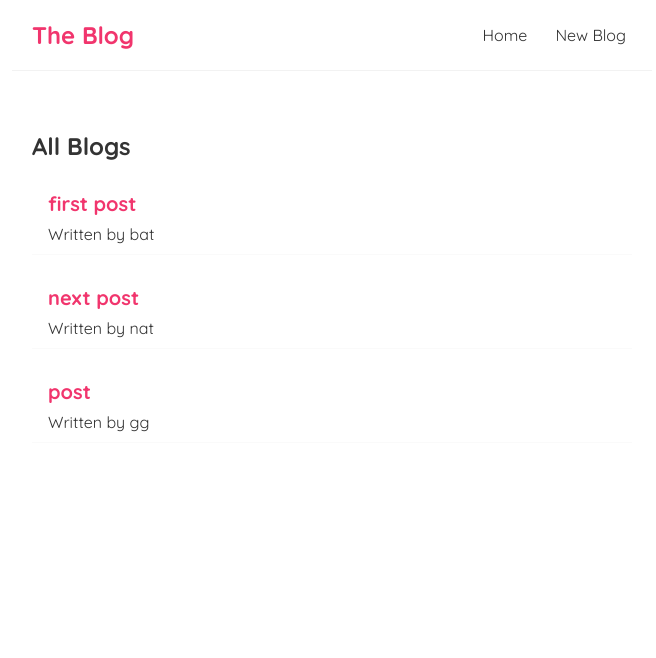
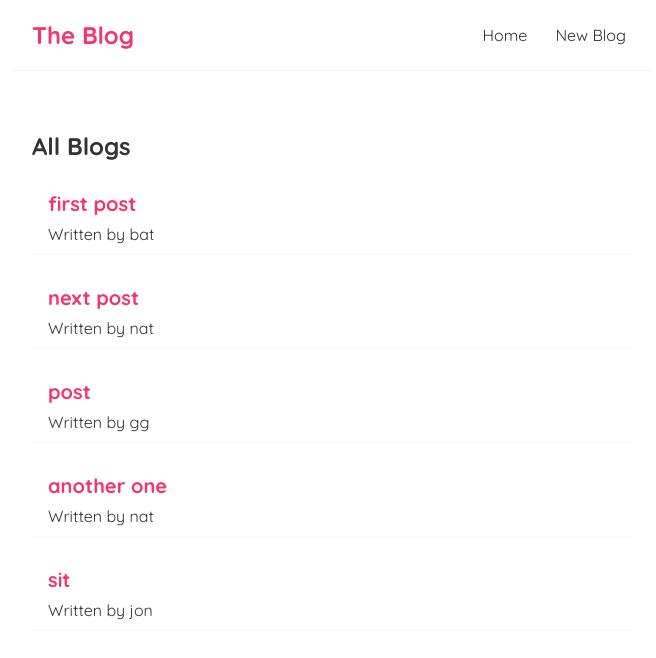
Before and after one commit to ggruiz7/TheBlogSpot, a React (Create React App) app: page / in a window 1280 px wide. Shown: the top 658 px of the page, without its empty margins (308-964 px from the left). Built offline with nearby package versions, Linux system fonts and the light colour scheme; data requests are answered from the project's data file.

Commit message:
useHistory to redirect to homepage after posting

```diff
--- a/data/db.json
+++ b/data/db.json
@@ -17,6 +17,18 @@
       "body": "hello",
       "author": "gg",
       "id": 3
+    },
+    {
+      "title": "another one",
+      "body": "yo",
+      "author": "nat",
+      "id": 4
+    },
+    {
+      "title": "sit",
+      "body": "down",
+      "author": "jon",
+      "id": 5
     }
   ]
 }
--- a/src/componets/Create.js
+++ b/src/componets/Create.js
@@ -1,10 +1,12 @@
 import { useState } from "react";
+import { useHistory } from "react-router-dom";
 
 const Create = () => {
   const [title, setTitle] = useState("");
   const [body, setBody] = useState("");
   const [author, setAuthor] = useState("");
   const [isPending, setIsPending] = useState(false);
+  const history = useHistory();
 
   const handleSubmit = (e) => {
     e.preventDefault();
@@ -19,6 +21,7 @@ const Create = () => {
     }).then(() => {
       console.log("new blog added");
       setIsPending(false);
+      history.push("/");
     });
   };
 
```
